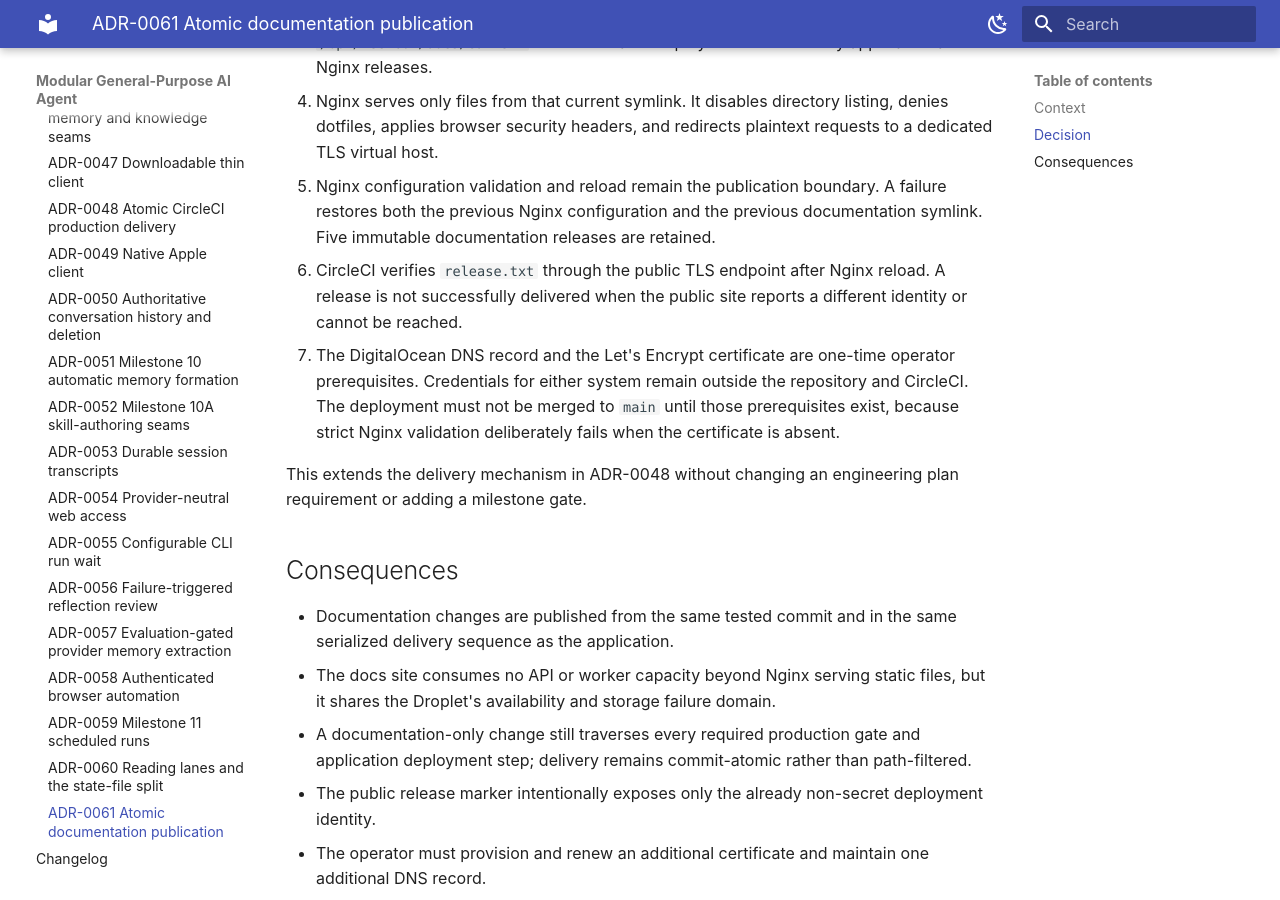
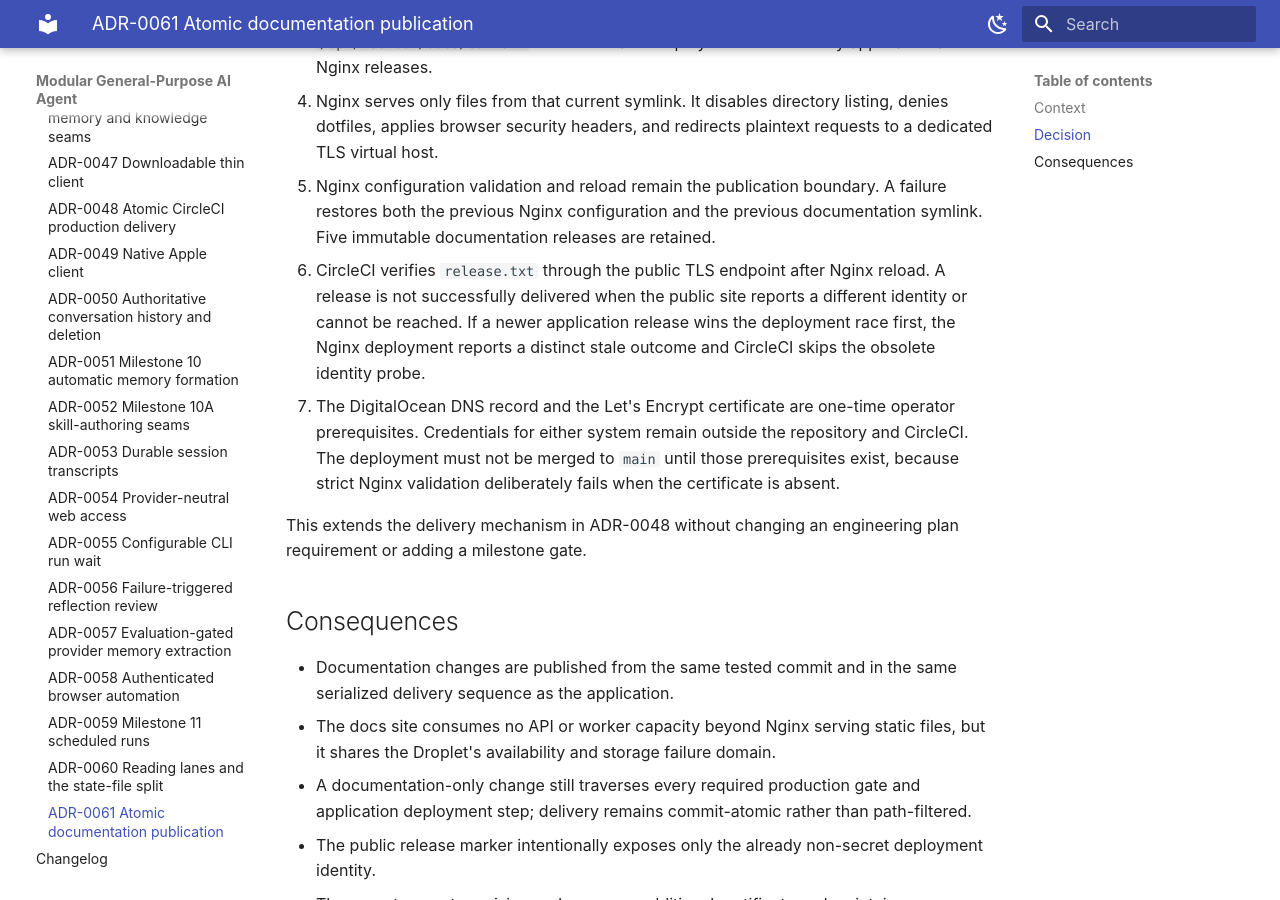
Before and after one commit to avitus/veetbot, an MkDocs documentation site: the page built from docs/adr/0061-atomic-documentation-publication.md, in a window 1280 px wide and 900 px high, scrolled down 951 px. Built offline with MkDocs 1.6.1 and Material for MkDocs 9.7.7, drawn with Linux system fonts in a browser that asks for light colours.

Commit message:
fix: preserve stale documentation deployments
Reading-Lane: A

```diff
--- a/docs/adr/0061-atomic-documentation-publication.md
+++ b/docs/adr/0061-atomic-documentation-publication.md
@@ -40,7 +40,9 @@ work without coupling documentation links, search, and assets to a prefix.
    documentation symlink. Five immutable documentation releases are retained.
 6. CircleCI verifies `release.txt` through the public TLS endpoint after Nginx
    reload. A release is not successfully delivered when the public site reports
-   a different identity or cannot be reached.
+   a different identity or cannot be reached. If a newer application release
+   wins the deployment race first, the Nginx deployment reports a distinct
+   stale outcome and CircleCI skips the obsolete identity probe.
 7. The DigitalOcean DNS record and the Let's Encrypt certificate are one-time
    operator prerequisites. Credentials for either system remain outside the
    repository and CircleCI. The deployment must not be merged to `main` until
```
Also changed, not shown: docs/deployment.md (+3 -1 lines), 4 other files.
